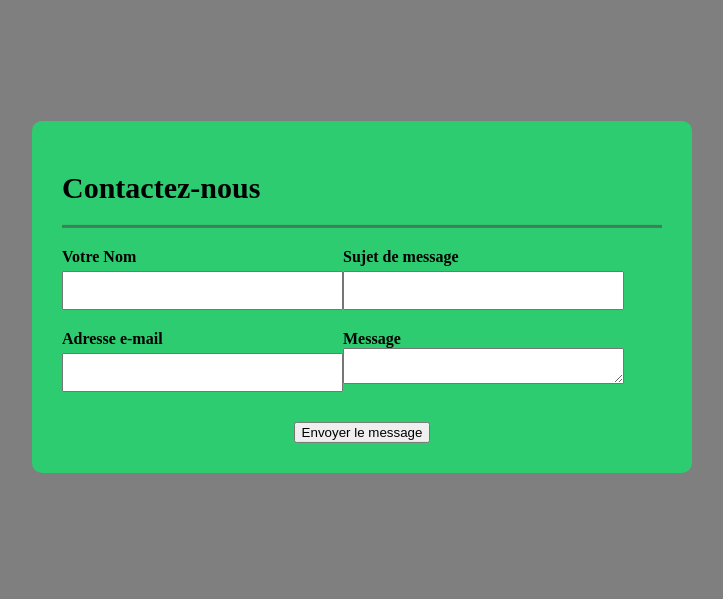
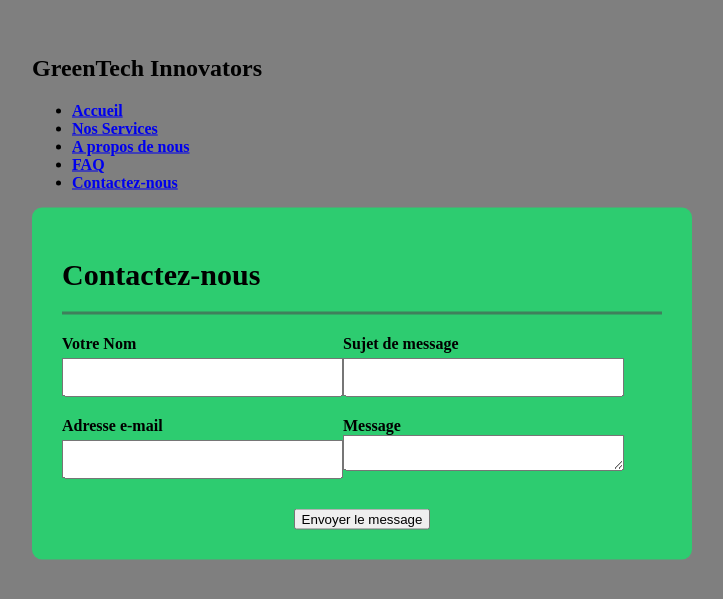
Before and after one commit to belkabous/GreenTech, a plain HTML site: page index.html in a window 1280 px wide. Shown: the part 103-702 px from the top of the page, without its empty margins (278-1001 px from the left). Drawn offline with Linux system fonts and the light colour scheme.

Commit message:
2 page contactez nous

```diff
--- a/index.html
+++ b/index.html
@@ -8,6 +8,21 @@
     <link rel="stylesheet" href="style.css">
 </head>
 <body>
+
+
+    <header>
+        <h2>GreenTech Innovators</h2>
+        <ul>
+            <li><a href="#">Accueil</a></li>
+            <li><a href="#">Nos Services</a></li>
+            <li><a href="#">A propos de nous</a></li>
+            <li><a href="#">FAQ</a></li>
+            <li><a href="#">Contactez-nous</a></li>
+        </ul>
+    </header>
+
+
+
     <form>
         <h1>Contactez-nous</h1>
         <div class="separation"></div>
@@ -26,7 +41,7 @@
             <div class="droite">
                 <div class="groupe">
                     <label>Sujet de message</label>
-                    <input type="text">
+                    <input type="text" >
                 </div>
                 <div class="groupe">
                     <label>Message</label>
```
